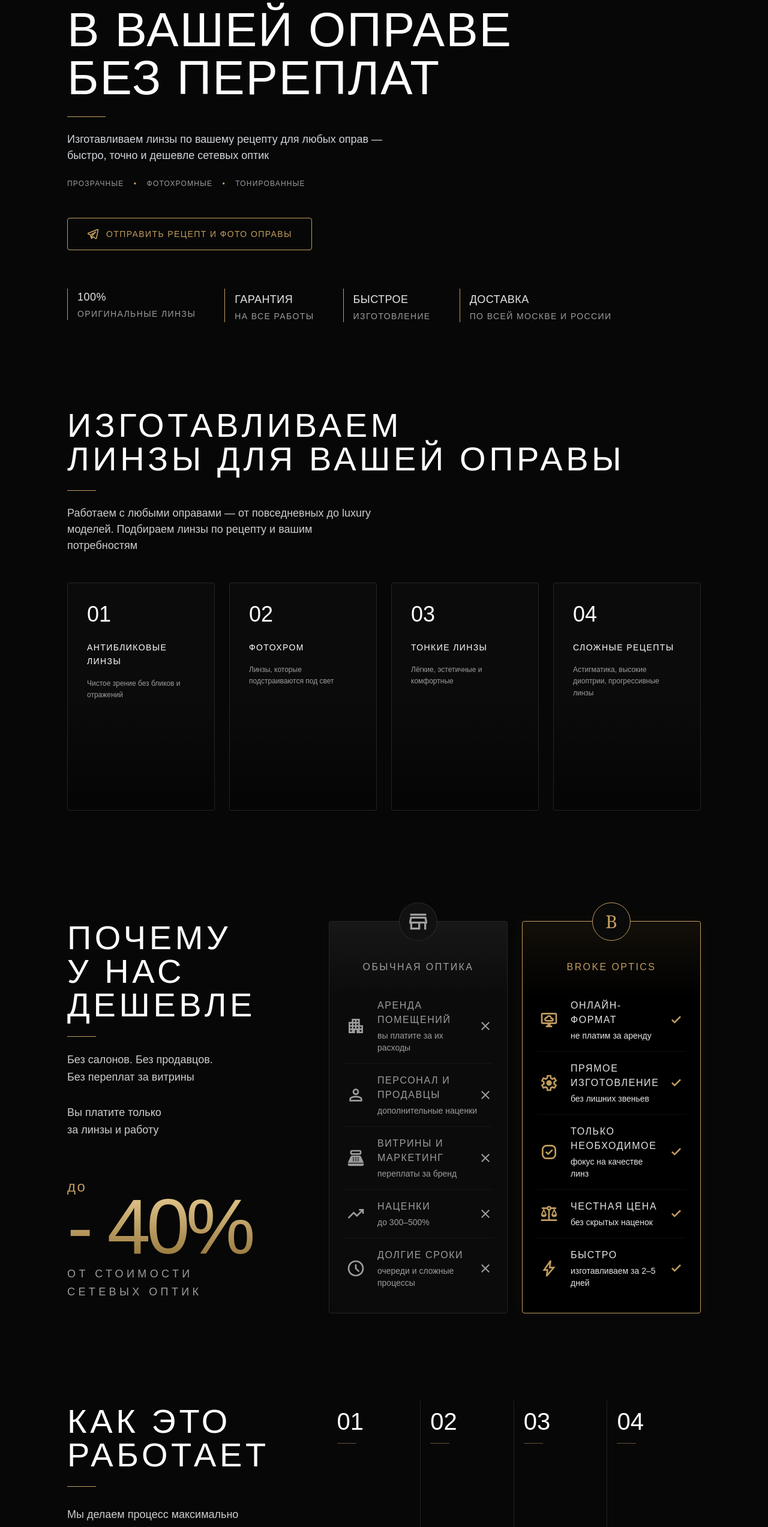
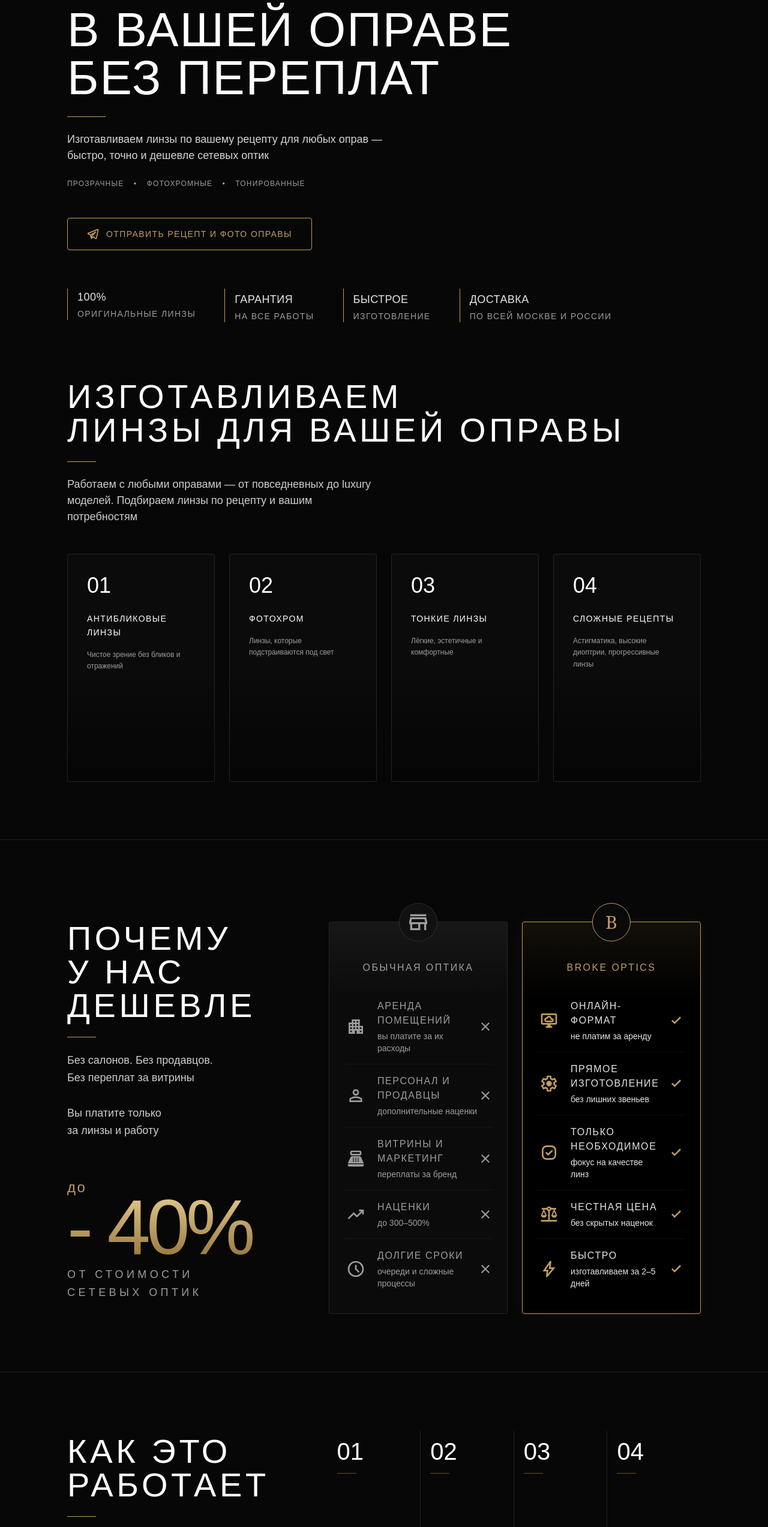
Before and after one commit to kxxdree/broke-optics, a Nuxt app: page / in a window 1280 px wide. Shown: the part 255-2800 px from the top of the page at 60% size. Built offline with nearby package versions, Linux system fonts and the light colour scheme.

Commit message:
feat: wip

```diff
--- a/app/components/CheaperSection.vue
+++ b/app/components/CheaperSection.vue
@@ -31,7 +31,7 @@ const brokeOptics = [
 </script>
 
 <template>
-  <section class="relative w-full overflow-hidden pt-36">
+  <section class="relative w-full overflow-hidden py-24 border-b border-white/10">
     <div class="max-w-[1920px] mx-auto px-28 flex flex-col lg:flex-row gap-16 items-stretch relative z-10">
       <div class="w-full lg:w-[60%] flex flex-col pt-10">
         <h2 class="text-5xl md:text-[3.5rem] leading uppercase mb-6 font-light tracking-widest">
--- a/app/components/HowItWorksSection.vue
+++ b/app/components/HowItWorksSection.vue
@@ -31,7 +31,7 @@ const steps: { num: string; title: string; desc: string; image: string }[] = [
 </script>
 
 <template>
-  <section class="relative w-full overflow-hidden pt-36">
+  <section class="relative w-full overflow-hidden py-24 border-b border-white/10">
     <div class="max-w-[1920px] mx-auto px-28 flex flex-col lg:flex-row gap-16 items-stretch relative z-10">
       <div class="w-[35%] flex flex-col shrink-0 pt-2">
         <h2 class="text-5xl md:text-[3.5rem] leading uppercase mb-6 font-light tracking-widest">Как это<br />работает</h2>
--- a/app/components/LensesSection.vue
+++ b/app/components/LensesSection.vue
@@ -28,7 +28,7 @@ const cards: { num: string; title: string; desc: string; image: string }[] = [
 </script>
 
 <template>
-  <section class="relative w-full overflow-hidden pt-36">
+  <section class="relative w-full overflow-hidden py-24 border-b border-white/10">
     <!-- Заглушка для фонового изображения секции. Замени на свой bg-[url('...')] -->
     <div class="absolute inset-0 z-0 pointer-events-none"></div>
 
```
